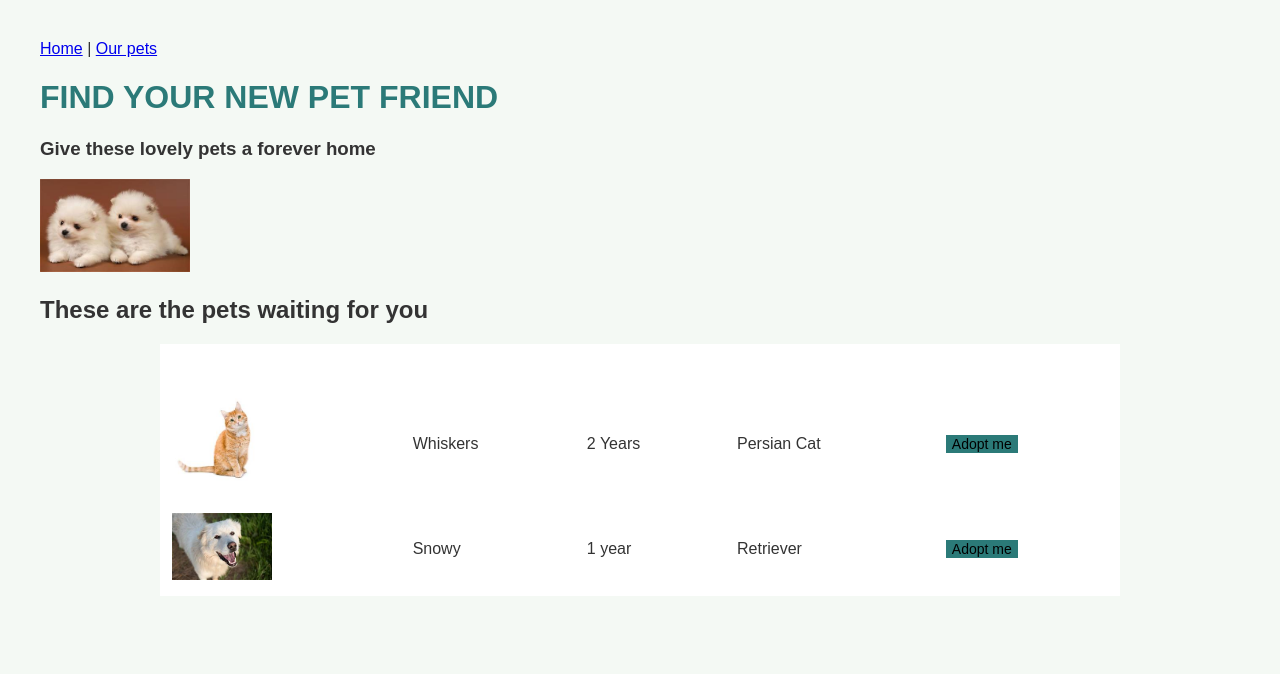
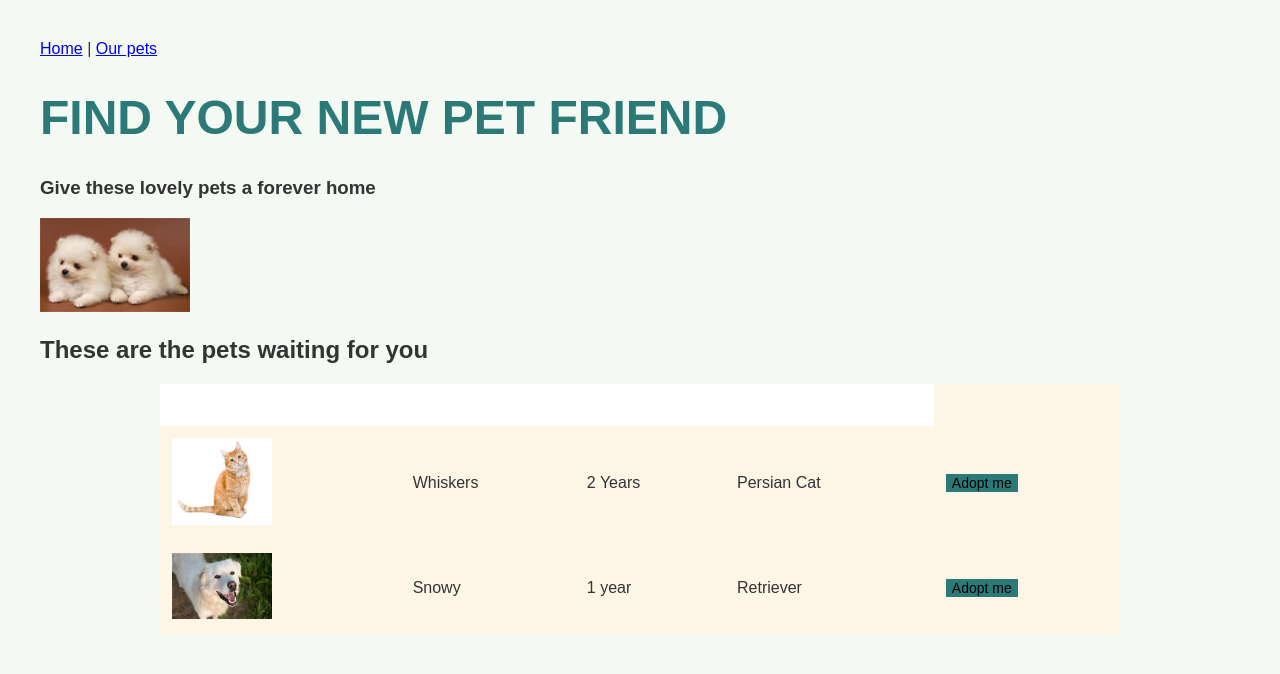
Before and after one commit to Hareem-Sheraz/Pet-shop, a plain HTML site: page index.html in a window 1280 px wide. Drawn offline with Linux system fonts and the light colour scheme.

Commit message:
manual changes
Changed background color and size of heading 1

```diff
--- a/style.css
+++ b/style.css
@@ -7,14 +7,14 @@ body {
 }
 h1 {
     color:#2b7a78 ;
-    font-size: 32px ;
+    font-size:48px ;
 }
 
 table {
     width : 80% ;
     margin: 20px auto ;
     border-collapse : collapse;
-    background-color: white;
+    background-color: oldlace;
 }
 
 th , td {
```
